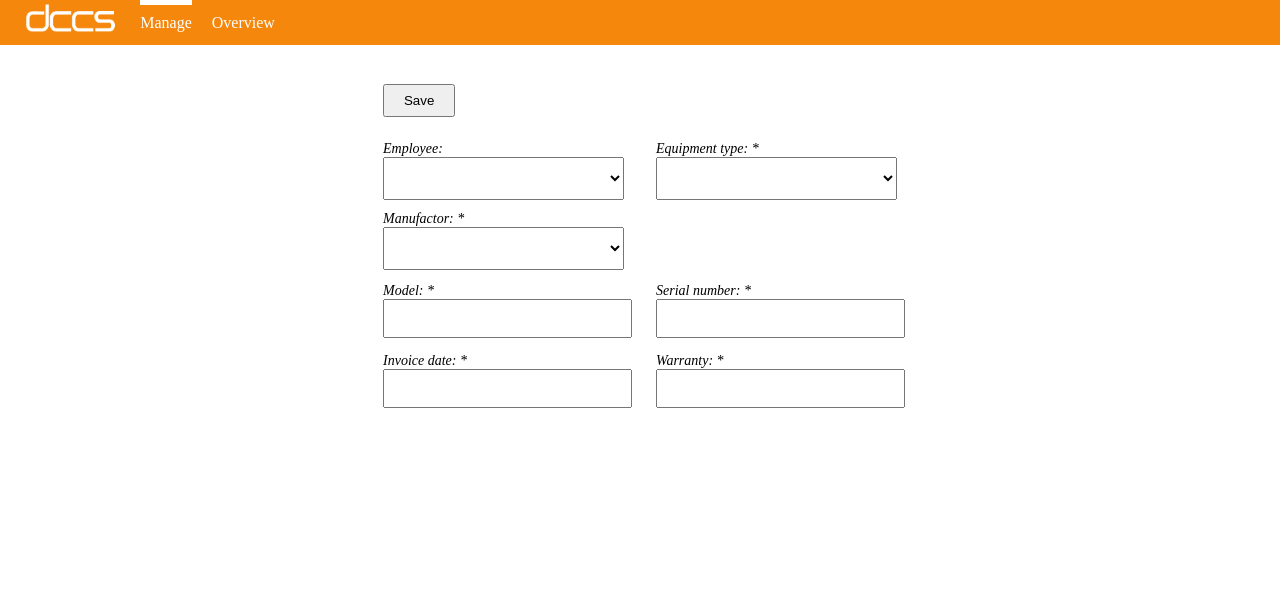
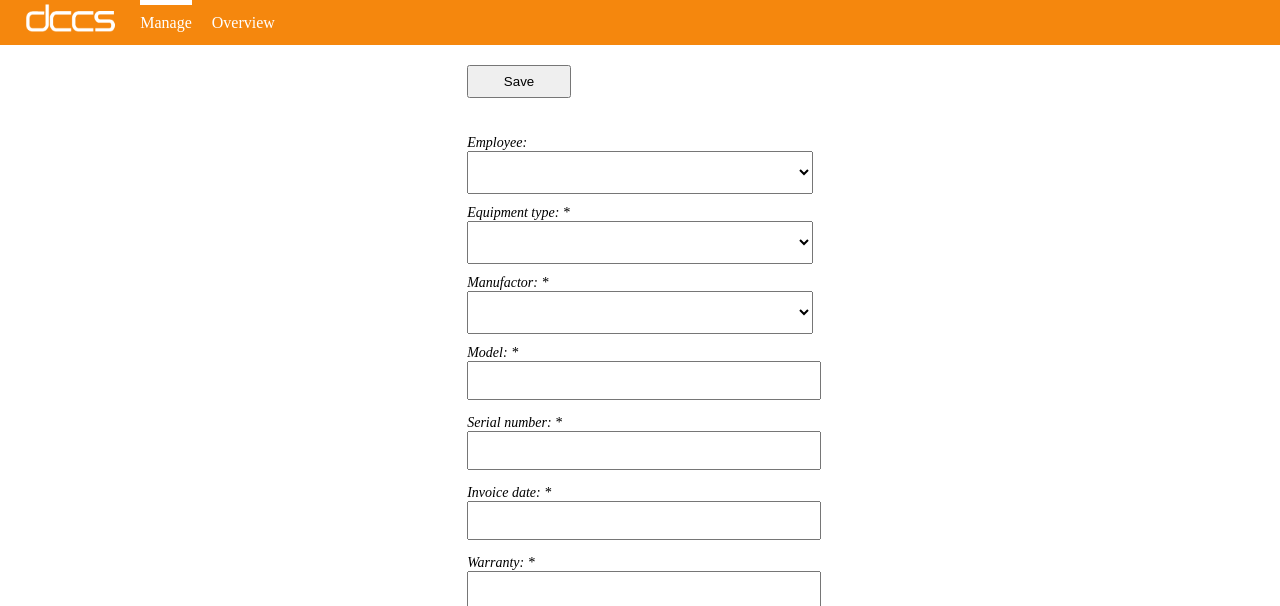
Before and after one commit to adnanalicic/react-dccs-starter-kit, a React (Create React App) app: page /#/equipment/new in a window 1280 px wide. Shown: the top 606 px of the page. Built offline with nearby package versions, Linux system fonts and the light colour scheme; data requests are answered from the project's data file.

Commit message:
form html reimplementation

```diff
--- a/src/views/equipment/manage/ManageEquipmentComponent.css
+++ b/src/views/equipment/manage/ManageEquipmentComponent.css
@@ -6,18 +6,8 @@
 */
 
 .formContainer {
-  width: 50%;
+  width: 30%;
   margin: auto;
-}
-
-.formContainer tr {
-  height: 70px;
-}
-
-.formContainer table,
-input {
-  width: 100%;
-  border-spacing: 30px 0;
 }
 
 .formContainer .dynamicSelect {
@@ -36,17 +26,15 @@ input {
   font-style: italic;
 }
 
-.formContainer div {
-  font-size: 14px;
-  font-style: italic;
-}
-.formContainer td div {
-  text-align: left;
-}
-
 .button {
   width: 30% !important;
   margin-right: 10px;
   height: 33px;
   float: left;
 }
+
+.formRow {
+  width: 100%;
+  height: 60px;
+  margin-bottom: 10px;
+}
--- a/src/views/equipment/manage/ManageEquipmentComponent.tsx
+++ b/src/views/equipment/manage/ManageEquipmentComponent.tsx
@@ -116,10 +116,7 @@ export default class ManageEquipmentComponent extends React.Component<
 
     return (
       <div className="formContainer">
-        <table>
-          <tbody>
-            <tr>
-              <td>
+        <div className="formRow">
           <input
             type="button"
             value="Save"
@@ -127,10 +124,8 @@ export default class ManageEquipmentComponent extends React.Component<
             className="button"
           />
           {deleteButton}
-              </td>
-            </tr>
-            <tr>
-              <td>
+        </div>
+        <div className="formRow">
           <span>Employee:</span>
           <DynamicSelectComponent
             name="employeeId"
@@ -138,8 +133,8 @@ export default class ManageEquipmentComponent extends React.Component<
             value={this.state.equipment.employeeId}
             onChange={this.handleChange}
           />
-              </td>
-              <td>
+        </div>
+        <div className="formRow">
           <span>Equipment type: *</span>
           <DynamicSelectComponent
             name="equipmentTypeId"
@@ -147,10 +142,8 @@ export default class ManageEquipmentComponent extends React.Component<
             value={this.state.equipment.equipmentTypeId}
             onChange={this.handleChange}
           />
-              </td>
-            </tr>
-            <tr>
-              <td>
+        </div>
+        <div className="formRow">
           <span>Manufactor: *</span>
           <DynamicSelectComponent
             name="manufactorId"
@@ -158,12 +151,9 @@ export default class ManageEquipmentComponent extends React.Component<
             value={this.state.equipment.manufactorId}
             onChange={this.handleChange}
           />
-              </td>
-              <td></td>
-            </tr>
-            <tr>
-              <td>
-                <div>Model: *</div>
+        </div>
+        <div className="formRow">
+          <span>Model: *</span>
           <input
             type="text"
             name="model"
@@ -171,9 +161,9 @@ export default class ManageEquipmentComponent extends React.Component<
             onChange={this.handleChange}
             className="textfield"
           />
-              </td>
-              <td>
-                <div>Serial number: *</div>
+        </div>
+        <div className="formRow">
+          <span>Serial number: *</span>
           <input
             type="text"
             name="serialNumber"
@@ -181,11 +171,10 @@ export default class ManageEquipmentComponent extends React.Component<
             onChange={this.handleChange}
             className="textfield"
           />
-              </td>
-            </tr>
-            <tr>
-              <td>
-                <div>Invoice date: *</div>
+        </div>
+        <div>
+          <div className="formRow">
+            <span>Invoice date: *</span>
             <input
               type="text"
               name="invoiceDate"
@@ -193,9 +182,9 @@ export default class ManageEquipmentComponent extends React.Component<
               onChange={this.handleChange}
               className="textfield"
             />
-              </td>
-              <td>
-                <div>Warranty: *</div>
+          </div>
+          <div className="formRow">
+            <span>Warranty: *</span>
             <input
               type="text"
               name="guarantee"
@@ -203,10 +192,8 @@ export default class ManageEquipmentComponent extends React.Component<
               onChange={this.handleChange}
               className="textfield"
             />
-              </td>
-            </tr>
-          </tbody>
-        </table>
+          </div>
+        </div>
       </div>
     );
   }
--- a/src/views/equipment/overview/EquipmentTable.tsx
+++ b/src/views/equipment/overview/EquipmentTable.tsx
@@ -40,7 +40,6 @@ export default class EquipmentTable extends React.Component<
       if (filters[filterName] === null || filters[filterName] === "") {
         continue;
       }
-      debugger;
       data = data.filter(function(equipmentItem) {
         return equipmentItem[filterName]["value"] === filters[filterName];
       });
--- a/tools/db.json
+++ b/tools/db.json
@@ -1,27 +1,5 @@
 {
   "equipments": [
-    {
-      "id": "cs9bPBd",
-      "employeeId": "",
-      "equipmentTypeId": 3,
-      "manufactorId": 1,
-      "serialNumber": "vfvfgv",
-      "model": "34",
-      "invoiceDate": "12.03.2020",
-      "guarantee": "12.03.2021",
-      "employee": {
-        "id": 1,
-        "value": "Adan Agić"
-      },
-      "equipmentType": {
-        "id": 3,
-        "value": "Monitor"
-      },
-      "manufactor": {
-        "id": 1,
-        "value": "Lenovo"
-      }
-    },
     {
       "id": "fU5xnJ5",
       "employeeId": 1,
@@ -51,6 +29,16 @@
       "model": "d",
       "invoiceDate": "h",
       "guarantee": "h"
+    },
+    {
+      "id": "mvtZedN",
+      "employeeId": "1",
+      "equipmentTypeId": "2",
+      "manufactorId": "2",
+      "serialNumber": "S12345678",
+      "model": "dsdcsdc",
+      "invoiceDate": "12.03.2020",
+      "guarantee": "12.03.2021"
     }
   ],
   "employees": [
```
Lines whose indentation alone changed are shown as unchanged.
